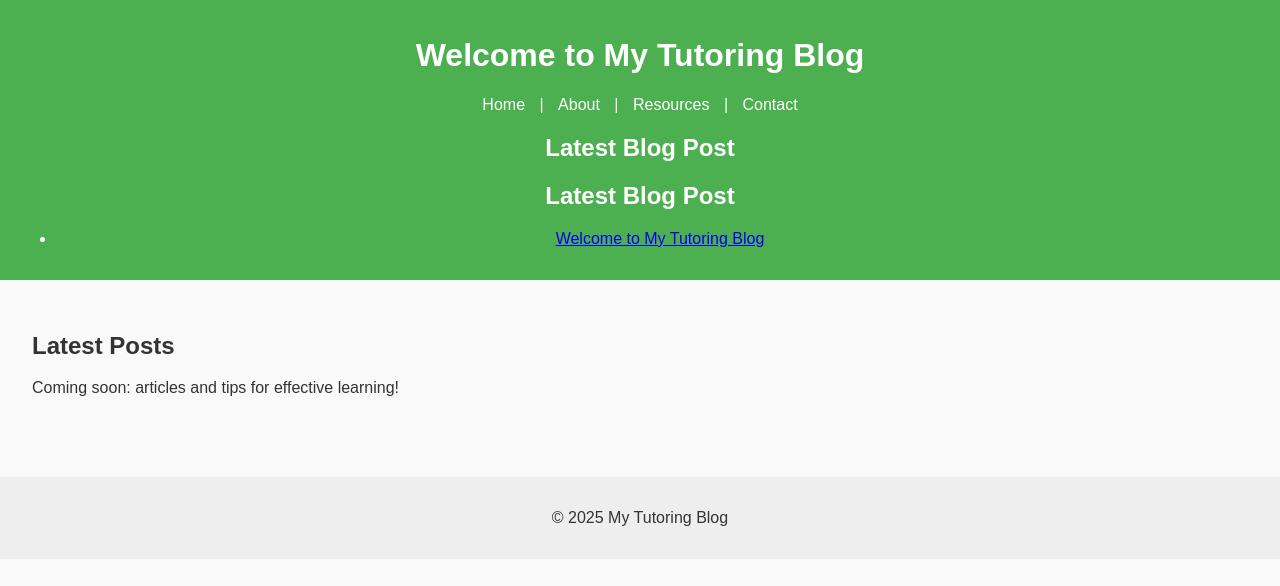
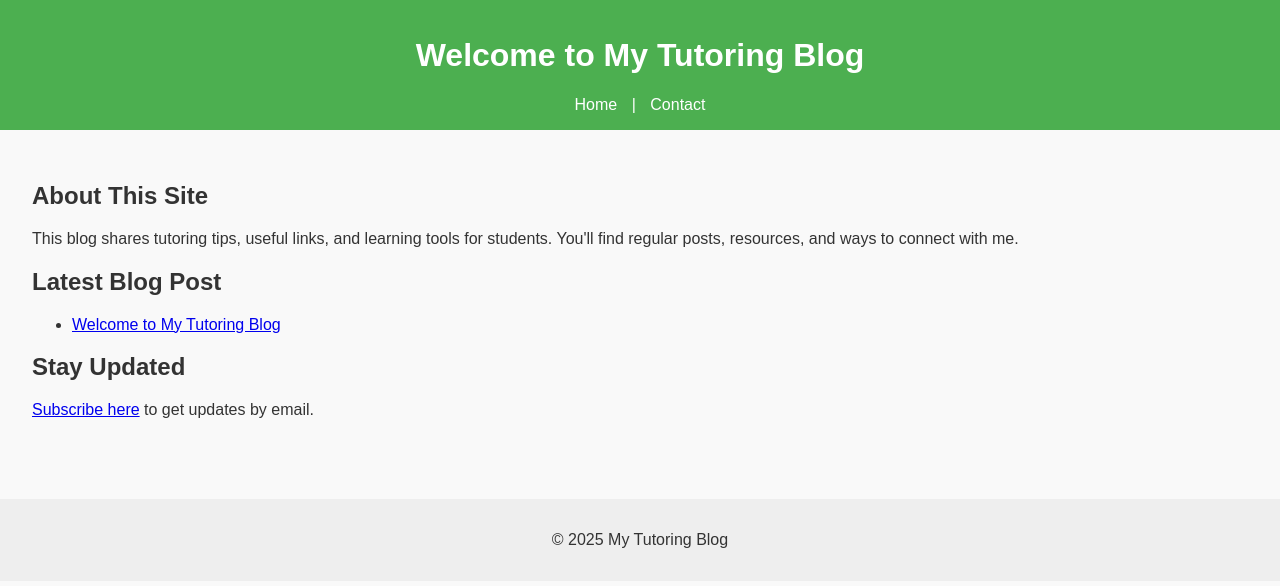
Before and after one commit to abiy227/tutoring-blog, a plain HTML site: page index.html in a window 1280 px wide. Drawn offline with Linux system fonts and the light colour scheme; files that its build step writes are made by us from their sources.

Commit message:
Update index.html

```diff
--- a/index.html
+++ b/index.html
@@ -1,40 +1,46 @@
 <!DOCTYPE html>
 <html lang="en">
 <head>
-    <meta charset="UTF-8">
-    <meta name="viewport" content="width=device-width, initial-scale=1.0">
+  <meta charset="UTF-8" />
+  <meta name="viewport" content="width=device-width, initial-scale=1.0" />
   <title>My Tutoring Blog</title>
-    <link rel="stylesheet" href="css/style.css">
+  <link rel="stylesheet" href="style.css" />
 </head>
 <body>
   <header>
     <h1>Welcome to My Tutoring Blog</h1>
     <nav>
       <a href="index.html">Home</a> |
-            <a href="about.html">About</a> |
-            <a href="resources.html">Resources</a> |
       <a href="contact.html">Contact</a>
     </nav>
-<h2>Latest Blog Post</h2>
+  </header>
 
+  <main>
+    <section>
+      <h2>About This Site</h2>
+      <p>
+        This blog shares tutoring tips, useful links, and learning tools for students.
+        You'll find regular posts, resources, and ways to connect with me.
+      </p>
+    </section>
+
+    <section>
       <h2>Latest Blog Post</h2>
       <ul>
         <li><a href="blog/blog1.html">Welcome to My Tutoring Blog</a></li>
       </ul>
+    </section>
 
-
-
-    </header>
-
-    <main>
-        <h2>Latest Posts</h2>
-        <p>Coming soon: articles and tips for effective learning!</p>
+    <section>
+      <h2>Stay Updated</h2>
+      <p>
+        <a href="https://forms.gle/jQ3eisUTdbaJ3cT8A" target="_blank">Subscribe here</a> to get updates by email.
+      </p>
+    </section>
   </main>
 
   <footer>
-        <p>&copy; 2025 My Tutoring Blog</p>
+    <p>© 2025 My Tutoring Blog</p>
   </footer>
-
-    <script src="js/main.js"></script>
 </body>
 </html>
```
Lines whose indentation alone changed are shown as unchanged.
